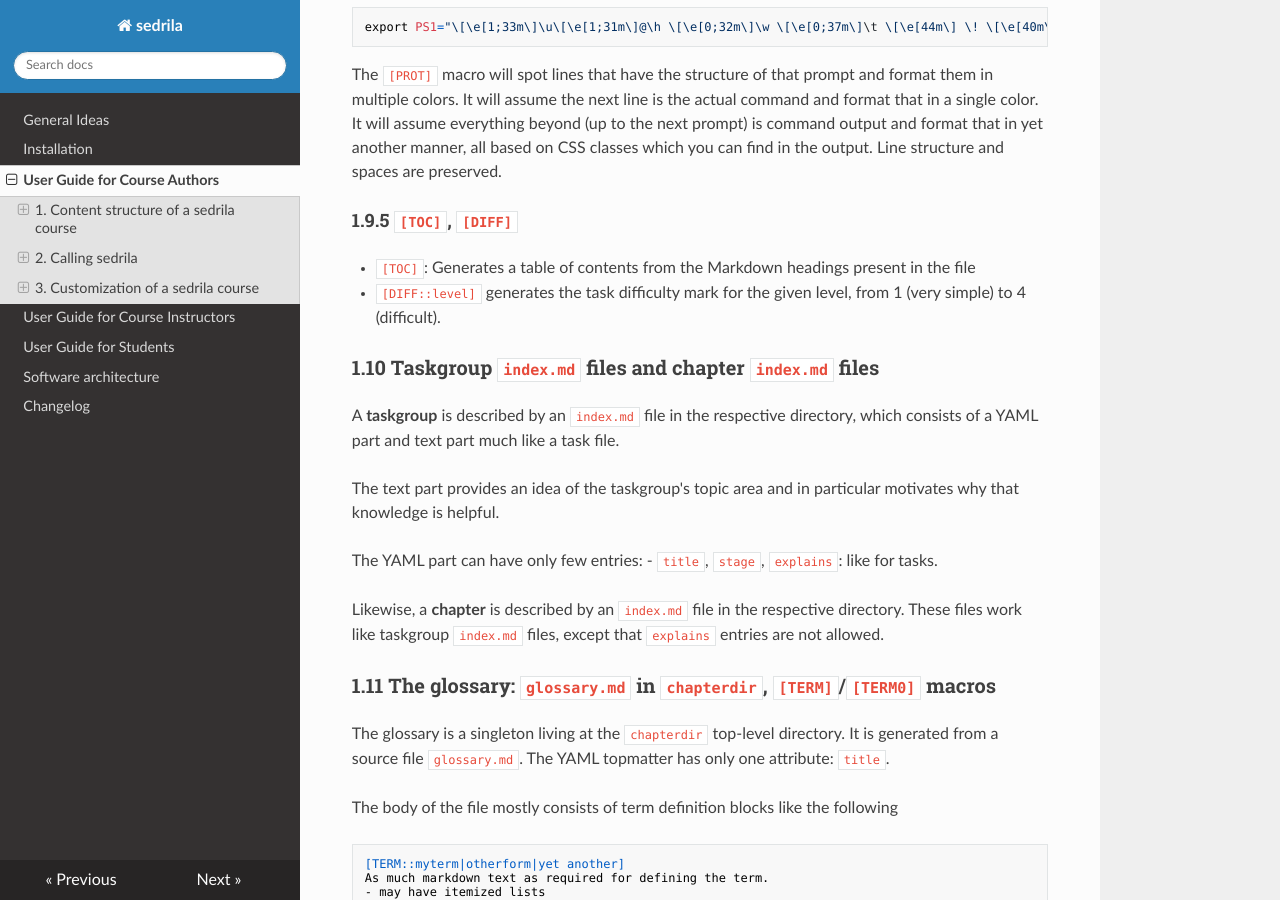
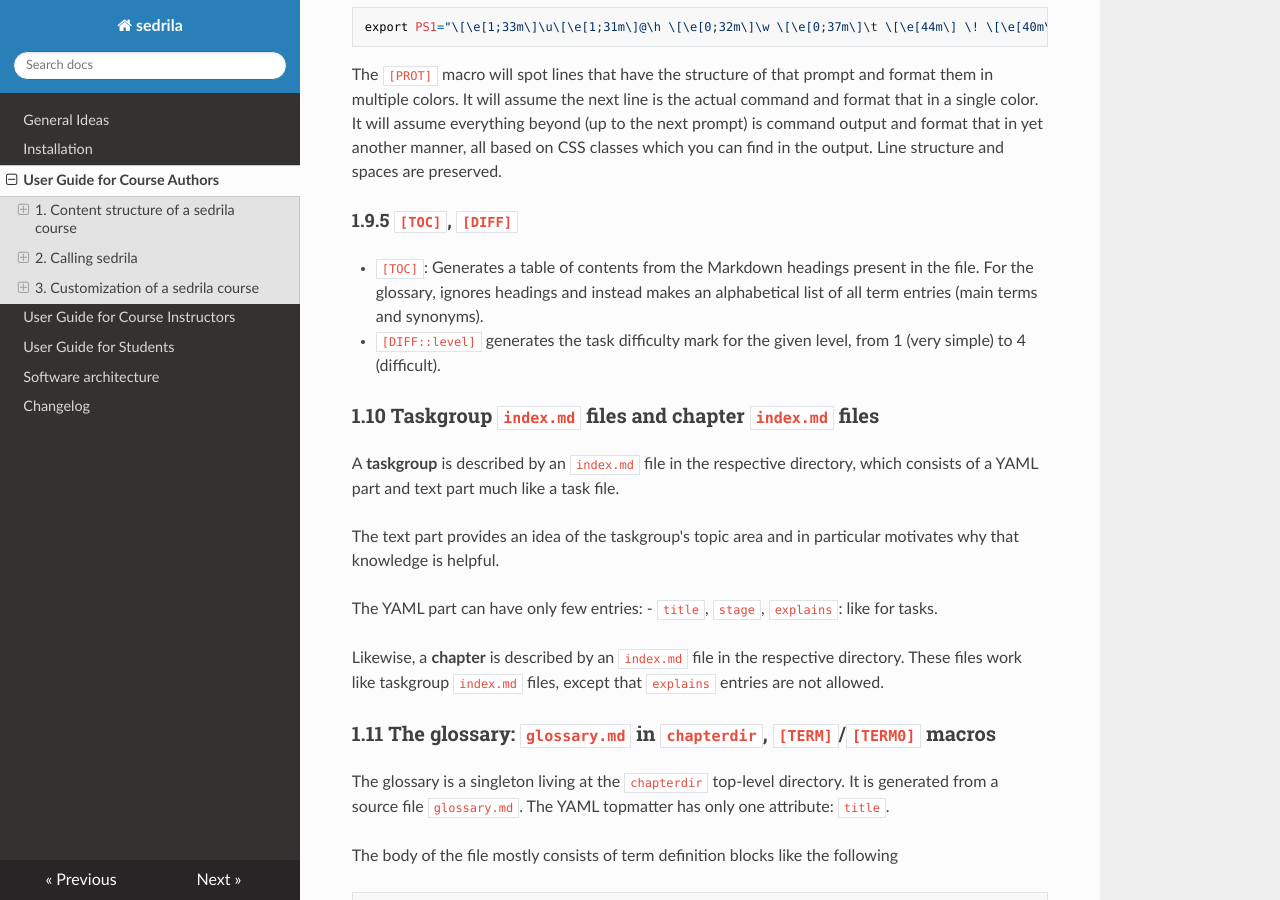
Before and after one commit to fubinf/sedrila, an MkDocs documentation site: the page built from docs/authors.md, in a window 1280 px wide and 900 px high, scrolled down 13205 px. Built offline with MkDocs 1.6.1, drawn with Linux system fonts in a browser that asks for light colours; nearby versions of some CDN libraries.

Commit message:
authors.md: Explain meaning of [TOC] macro in the glossary

```diff
--- a/docs/authors.md
+++ b/docs/authors.md
@@ -652,7 +652,9 @@ Line structure and spaces are preserved.
 
 #### 1.9.5 `[TOC]`, `[DIFF]`
 
-- `[TOC]`: Generates a table of contents from the Markdown headings present in the file
+- `[TOC]`: Generates a table of contents from the Markdown headings present in the file.
+  For the glossary, ignores headings and instead makes an alphabetical list of all term entries
+  (main terms and synonyms).
 - `[DIFF::level]` generates the task difficulty mark for the given level, from 1 (very simple) to 4 (difficult).
 
 
```
